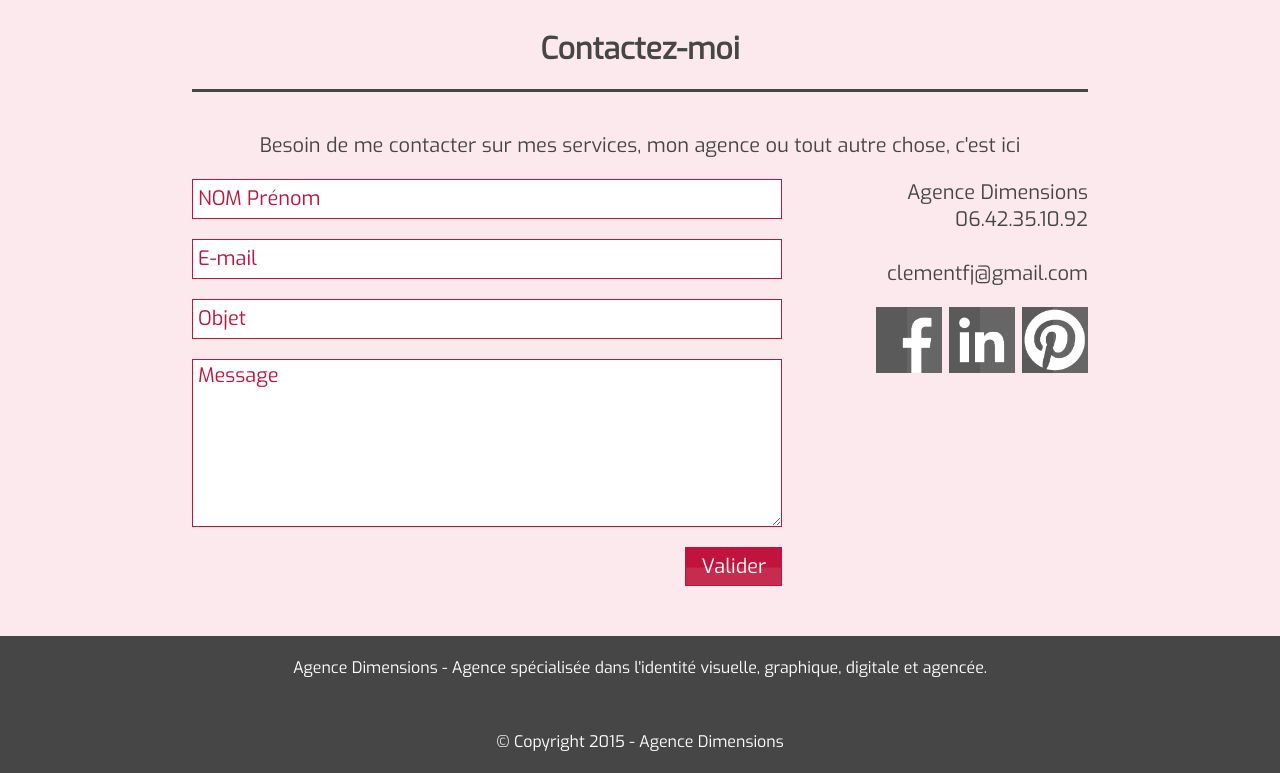
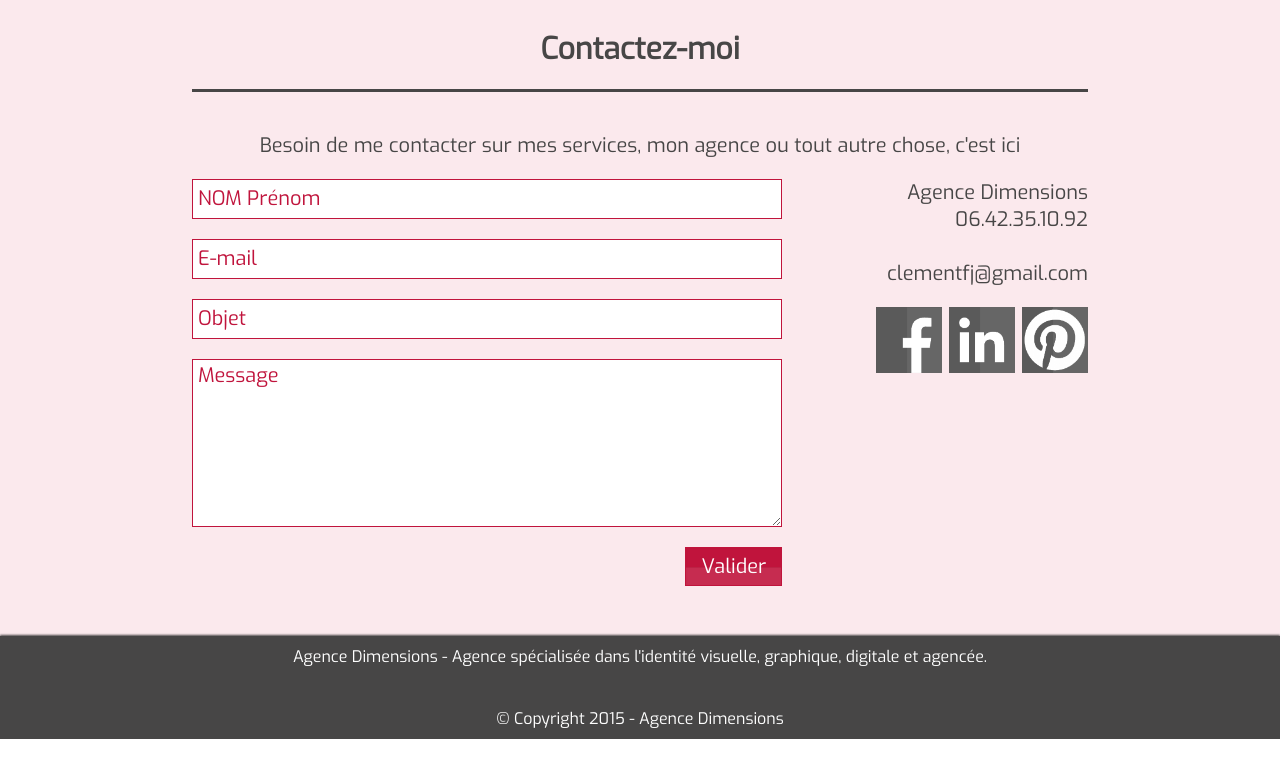
Before and after one commit to Fwedede/dimensions, a PHP site: page /dimensions_demo/ in a window 1280 px wide. Shown: the part 3041-3814 px from the top of the page. After the commit the page ends 3780 px from the top, so only its background shows below. Run offline with PHP 8.4, Linux system fonts and the light colour scheme; data comes from the database, SQL or seed files in the repository; style sheets or scripts are compiled from the project's sources; some libraries are stand-ins or nearby versions; some web fonts are replaced.

Commit message:
Ajout d'une ombre au footer

```diff
--- a/assets/stylesheet/overlay/_footer.scss
+++ b/assets/stylesheet/overlay/_footer.scss
@@ -1,4 +1,10 @@
 footer{
    background: $gray-dark;
    color: #fff;
+   box-shadow: 0 -1px .2rem $gray-dark;
+   position: relative;
+   p{
+   	margin:0;
+   	padding: 1rem;
+   }
 }
--- a/assets/stylesheet/overlay/_scaffolding.scss
+++ b/assets/stylesheet/overlay/_scaffolding.scss
@@ -54,6 +54,3 @@ figure{
 		display: none;
 	}
 }
-footer{
-	padding: .5rem;
-}
```
